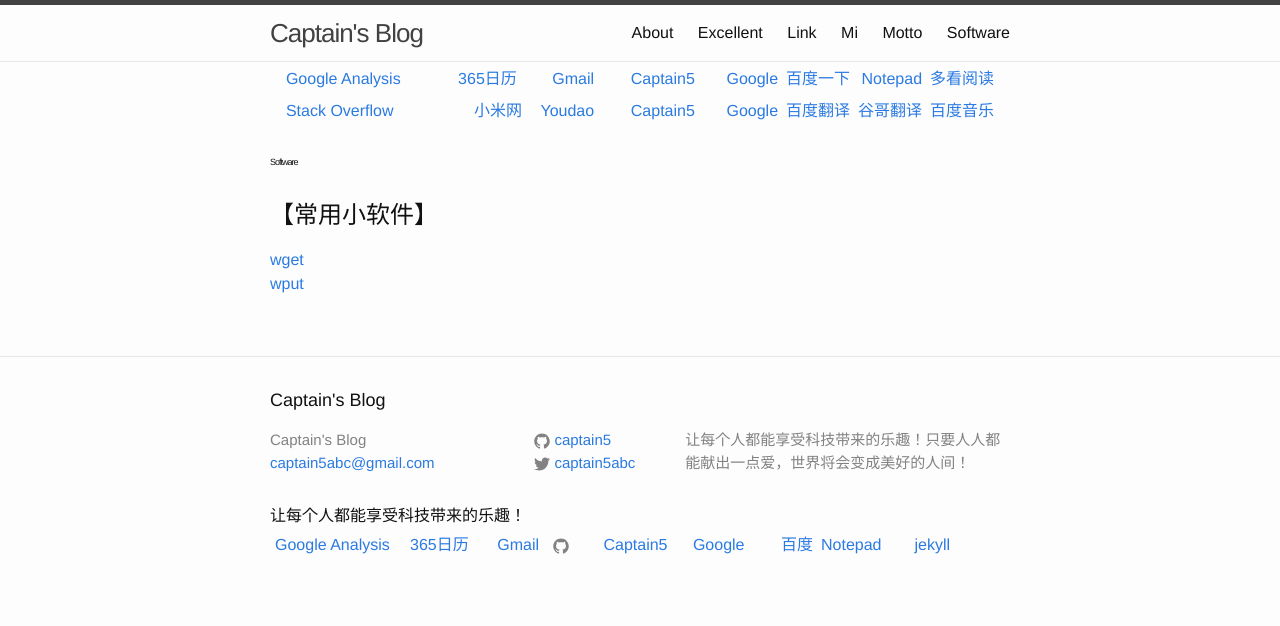
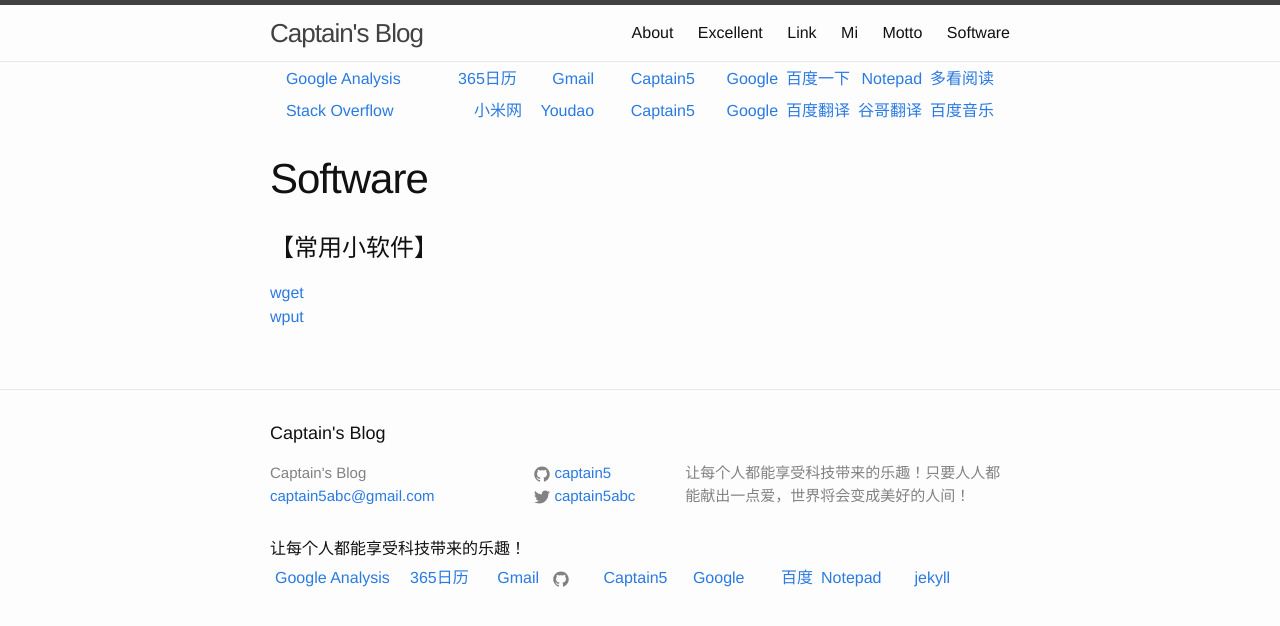
Before and after one commit to captain5/captain5.github.io, a Jekyll site: the page built from software.md, in a window 1280 px wide. Shown: the top 626 px of the page. Built offline with Jekyll 4.4.1, drawn with Linux system fonts in a browser that asks for light colours.

Commit message:
Update _layout.scss

```diff
--- a/_sass/_layout.scss
+++ b/_sass/_layout.scss
@@ -172,7 +172,7 @@
 }
 
 .page-heading {
-    font-size: 20px;
+    font-size: 10px;
 }
 
 .post-list {
@@ -204,7 +204,7 @@
 }
 
 .post-title {
-    font-size: 9px;
+    font-size: 42px;
     letter-spacing: -1px;
     line-height: 1;
 
```
